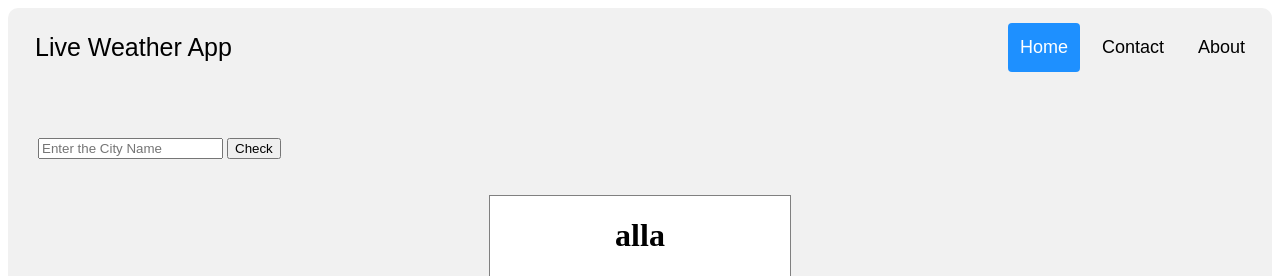
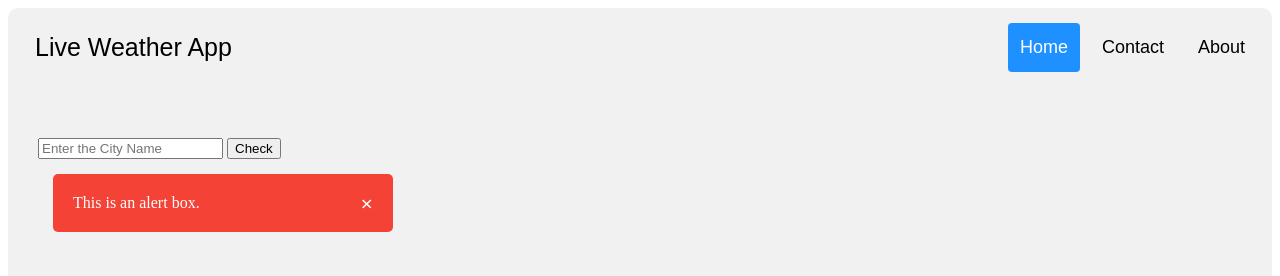
Before and after one commit to sahukanishka/live-weather-app-in-flask, a Flask app: page / in a window 1280 px wide. Shown: the top 276 px of the page. Run offline with Flask 2, Linux system fonts and the light colour scheme; data comes from the database, SQL or seed files in the repository; both versions use the stored data as it was after the commit; data that the repository does not hold is empty.

Commit message:
fix bugs like not found error etc

```diff
--- a/app.py
+++ b/app.py
@@ -1,6 +1,6 @@
 from flask import Flask
 import requests
-from flask import render_template
+from flask import render_template,redirect,url_for
 from flask import request
 from flask_sqlalchemy import SQLAlchemy
 
@@ -16,29 +16,30 @@ class City(db.Model):
     id = db.Column(db.Integer,primary_key=True)
     name = db.Column(db.String(50),nullable=False)
 
+def get_weather_data(city):
+    url = f'http://api.openweathermap.org/data/2.5/weather?q={ city }&units=imperial&appid=b7d6a69e341e91ca31cefbd99139d193'
+    r = requests.get(url).json()
+    return r
 
-@app.route('/',methods=['GET','POST'])
-def index():
-    # db.session.query(City).delete()
-    # db.session.commit()
-    if request.method == 'POST':
-        new_city = request.form.get('city')
-        if new_city :
-            new_city_obj = City(name=new_city)
-            db.session.add(new_city_obj)
-            db.session.commit()
+
+
+
+@app.route('/',methods=['GET'])
+def index_get():
     cities = City.query.all()
     cities = reversed(cities)
 
-    url = 'http://api.openweathermap.org/data/2.5/weather?q={}&units=imperial&appid=b7d6a69e341e91ca31cefbd99139d193'
 
     #creating a blank list to hold all the cities
     weather_data = []
 
     for city in cities:
+        r = get_weather_data(city.name)
+        print(r)
+
+
         #fetching the dat from the apii if going here
         #first passing the city name to the api call
-        r = requests.get(url.format(city.name)).json()
 
         #now we are getting the data in the nested dict and lsit
         # output data
@@ -70,6 +71,30 @@ def index():
 
 
     return render_template('template.html', weather_data=weather_data)
+
+@app.route('/',methods=['POST'])
+def index_post():
+    err_msg = ''
+    # db.session.query(City).delete()
+    # db.session.commit()
+    # if request.method == 'POST':
+    new_city = request.form.get('city')
+    if new_city :
+        existing_city = City.query.filter_by(name=new_city).first()
+
+        if not existing_city:
+            new_city_data = get_weather_data(new_city)
+            if new_city_data['cod'] == 200:
+                new_city_obj = City(name=new_city)
+                db.session.add(new_city_obj)
+                db.session.commit()
+            else:
+                err_msg = 'City does not Exit in the world!'
+        else:
+            err_msg = 'City not exist in database!'
+
+    return redirect(url_for('index_get'))
+
 if __name__=='__main__':
     app.debug=True
-    app.run(host='0.0.0.0',port=4000)
+    app.run(host='0.0.0.0',port=3000)
--- a/static/styles/style.css
+++ b/static/styles/style.css
@@ -94,3 +94,29 @@
   height: 350px;
   background-color:white;
 }
+
+.alert {
+  padding: 20px;
+  background-color: #f44336; /* Red */
+  color: white;
+  margin: 15px;
+  width: 300px;
+  border-radius: 5px;
+}
+
+/* The close button */
+.closebtn {
+  margin-left: 15px;
+  color: white;
+  font-weight: bold;
+  float: right;
+  font-size: 22px;
+  line-height: 20px;
+  cursor: pointer;
+  transition: 0.3s;
+}
+
+/* When moving the mouse over the close button */
+.closebtn:hover {
+  color: black;
+}
--- a/templates/template.html
+++ b/templates/template.html
@@ -17,6 +17,11 @@
       <div class="user-input">
         <input class="input" name="city" type="text" placeholder="Enter the City Name">
         <button >Check</button>
+
+        <div class="alert">
+          <span class="closebtn" onclick="this.parentElement.style.display='none';">&times;</span>
+          This is an alert box.
+        </div>
 
       </div>
     </form>
```
Also changed, not shown: weather.db.
